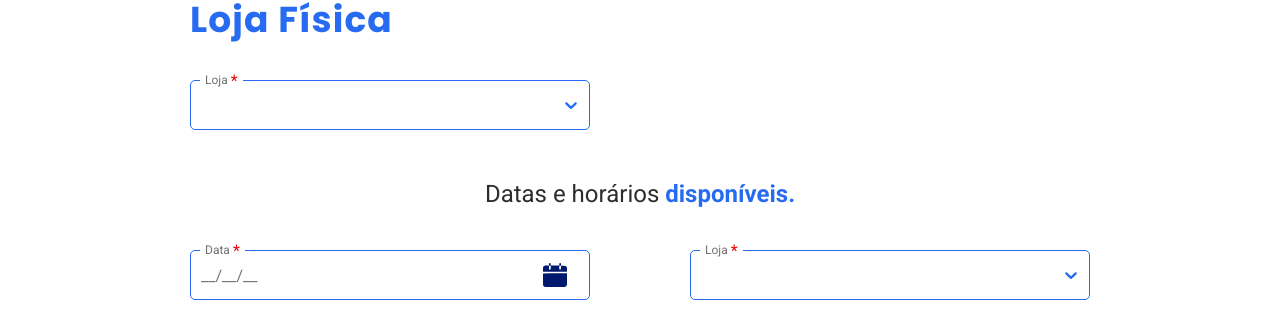
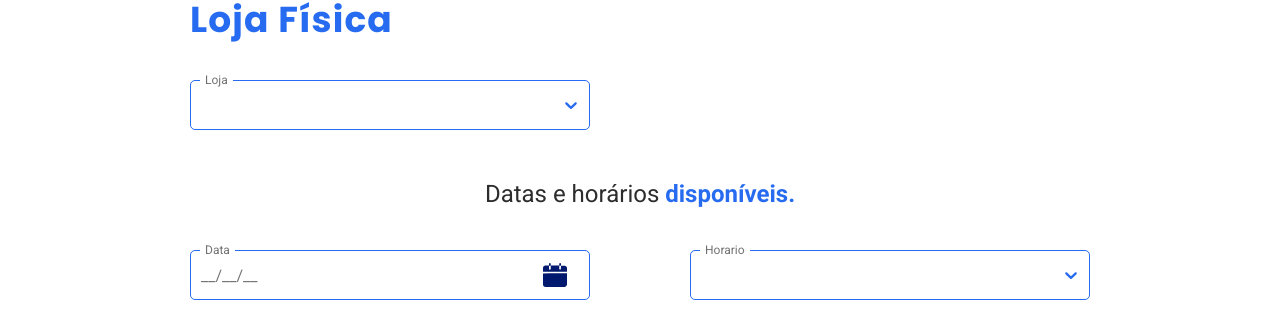
Before and after one commit to leonardobl/form-front, a React (Create React App) app: page /agendamento/domicilio in a window 1280 px wide. Shown: the part 316-626 px from the top of the page. Built offline with nearby package versions, Linux system fonts and the light colour scheme.

Commit message:
ajuste zindex select

```diff
--- a/package.json
+++ b/package.json
@@ -24,6 +24,7 @@
     "react-select": "^5.8.0",
     "styled-components": "^6.1.3",
     "typescript": "^4.9.5",
+    "uuidv4": "^6.2.13",
     "web-vitals": "^2.1.4"
   },
   "scripts": {
--- a/src/components/Atoms/Selects/styles.ts
+++ b/src/components/Atoms/Selects/styles.ts
@@ -22,6 +22,10 @@ export const Container = styled.div<{ $isLabel: boolean }>`
     .css-1h06qz8-control:hover,
     .css-13cymwt-control:hover {
       border-color: #266bf0;
+    }
+
+    .css-lm8j94-menu {
+      z-index: 2;
     }
 
     .css-1jqq78o-placeholder {
--- a/src/components/Templates/PhysicalTemplate/index.tsx
+++ b/src/components/Templates/PhysicalTemplate/index.tsx
@@ -3,15 +3,39 @@ import * as S from "./styles";
 import { FaCalendar } from "react-icons/fa";
 import { SimpleSelect } from "../../Atoms/Selects/SimpleSelect";
 import { InputDate } from "../../Atoms/Inputs/InputDate";
+import { v4 } from "uuid";
+
+type lojaFisica = {
+  loja: string;
+  data: Date | null;
+  cidade: string;
+};
+
+const cidadeOptions = [
+  {
+    label: "Calhau Sao Luiz / MA",
+    value: v4(),
+  },
+  {
+    label: "Centro Bacabal / MA",
+    value: v4(),
+  },
+  {
+    label: "XXXXX Balsas / MA",
+    value: v4(),
+  },
+];
 
 export const PhysicalTemplate = () => {
+  const [data, setData] = useState<lojaFisica>({} as lojaFisica);
+
   return (
     <S.Container>
       <S.Content>
         <S.Title>Loja Física</S.Title>
 
         <S.WrapperInput>
-          <SimpleSelect required label="Loja" />
+          <SimpleSelect label="Loja" options={cidadeOptions} />
         </S.WrapperInput>
 
         <p>
@@ -22,7 +46,6 @@ export const PhysicalTemplate = () => {
           <S.WrapperInput>
             <InputDate
               showIcon={true}
-              required
               label="Data"
               onChange={(e) => console.log(e)}
               placeholderText="__/__/__"
@@ -30,7 +53,7 @@ export const PhysicalTemplate = () => {
           </S.WrapperInput>
 
           <S.WrapperInput>
-            <SimpleSelect required label="Loja" />
+            <SimpleSelect label="Horario" />
           </S.WrapperInput>
         </S.InputsContainer>
       </S.Content>
```
Also changed, not shown: 1 other file (tests, documents, lock files or other folders).
